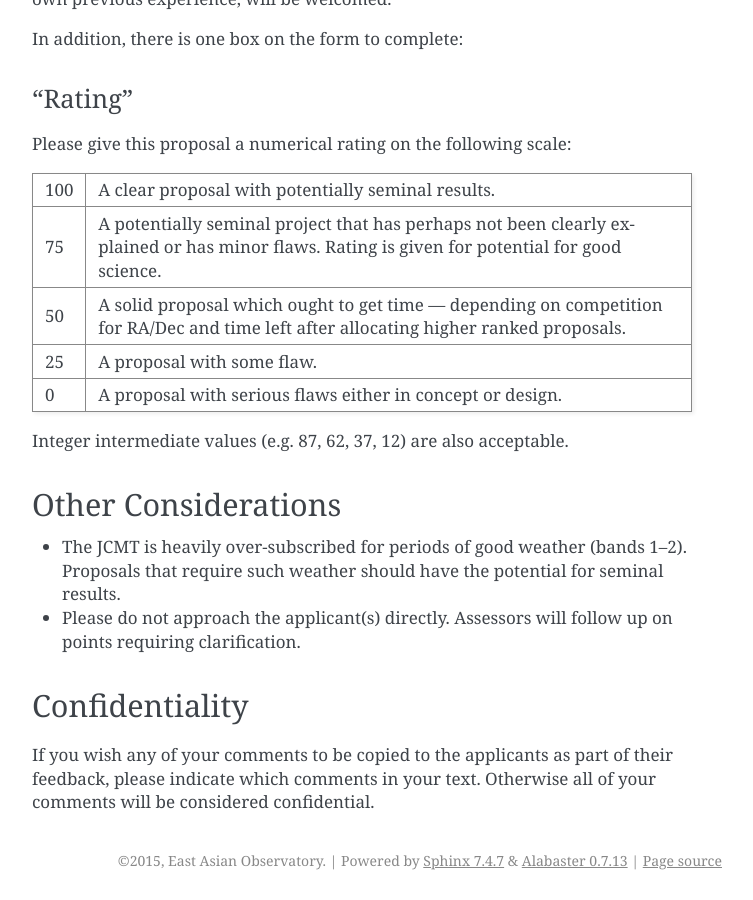
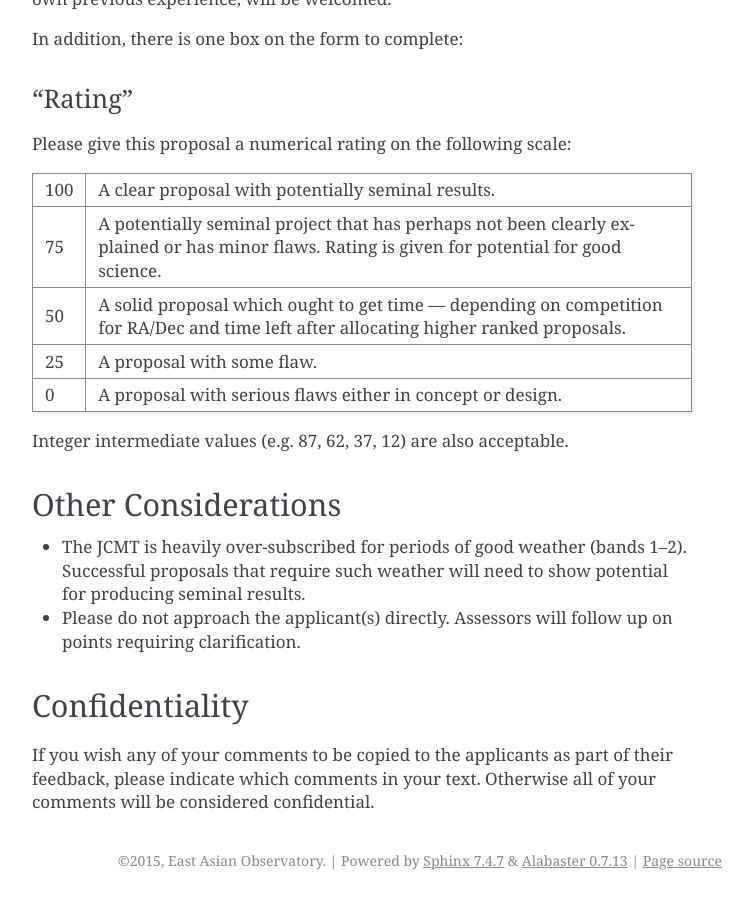
Before and after one commit to eaobservatory/hedwig, a Sphinx documentation site: the page built from doc/review/external_jcmt.rst, in a window 1280 px wide and 900 px high, scrolled down 1674 px. Shown: the whole window, without its empty margins (388-1141 px from the left). Built offline with Sphinx 7.4.7, drawn with Linux system fonts in a browser that asks for light colours.

Commit message:
doc: Update band 1-2 comment in JCMT review guidelines
This includes a replacement sentence from IMC.

```diff
--- a/doc/review/external_jcmt.rst
+++ b/doc/review/external_jcmt.rst
@@ -108,8 +108,8 @@ Other Considerations
 
 * The JCMT is heavily over-subscribed for periods of good weather
   (bands 1--2).
-  Proposals that require such weather should have
-  the potential for seminal results.
+  Successful proposals that require such weather will need to
+  show potential for producing seminal results.
 
 * Please do not approach the applicant(s) directly.
   Assessors will follow up on points requiring clarification.
```
